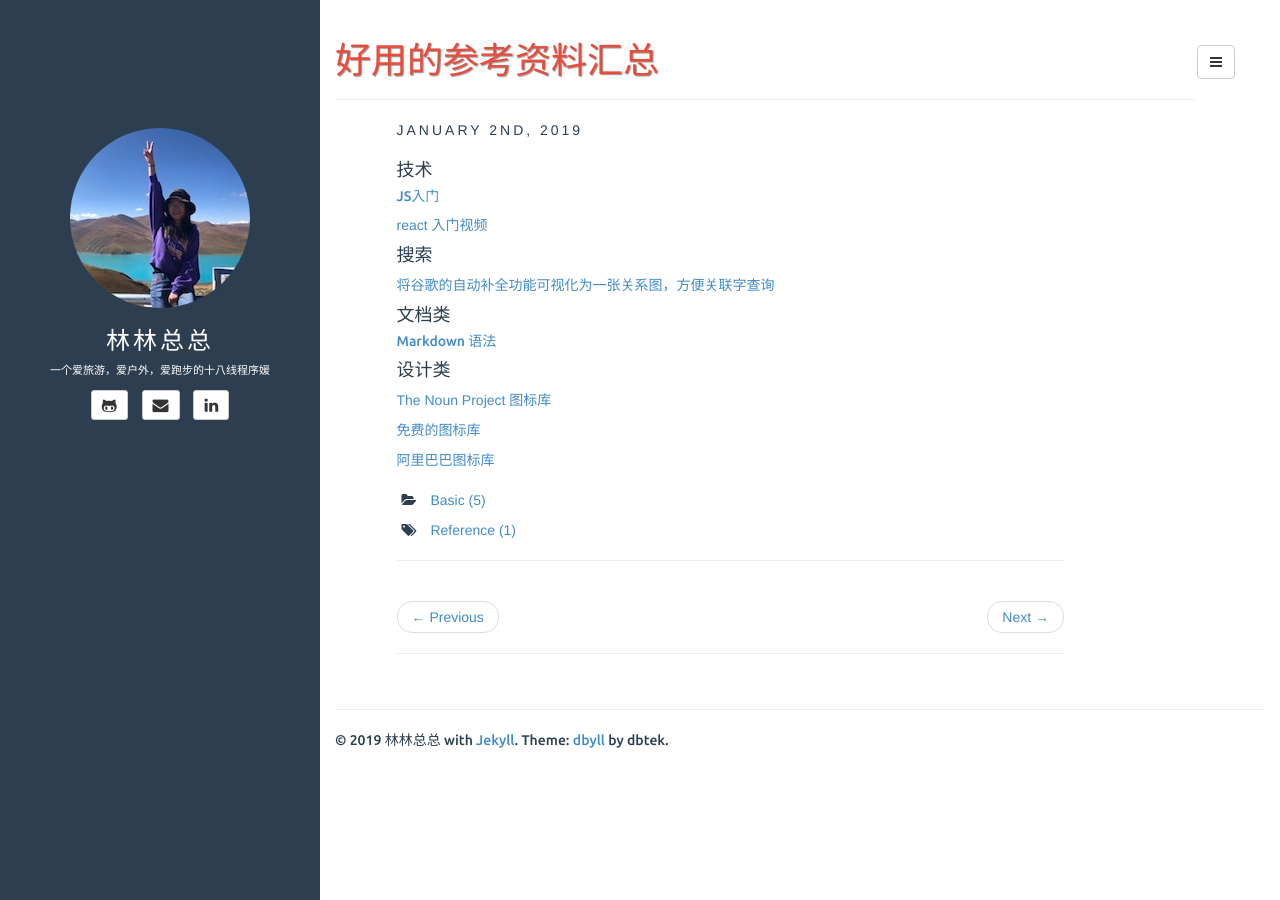
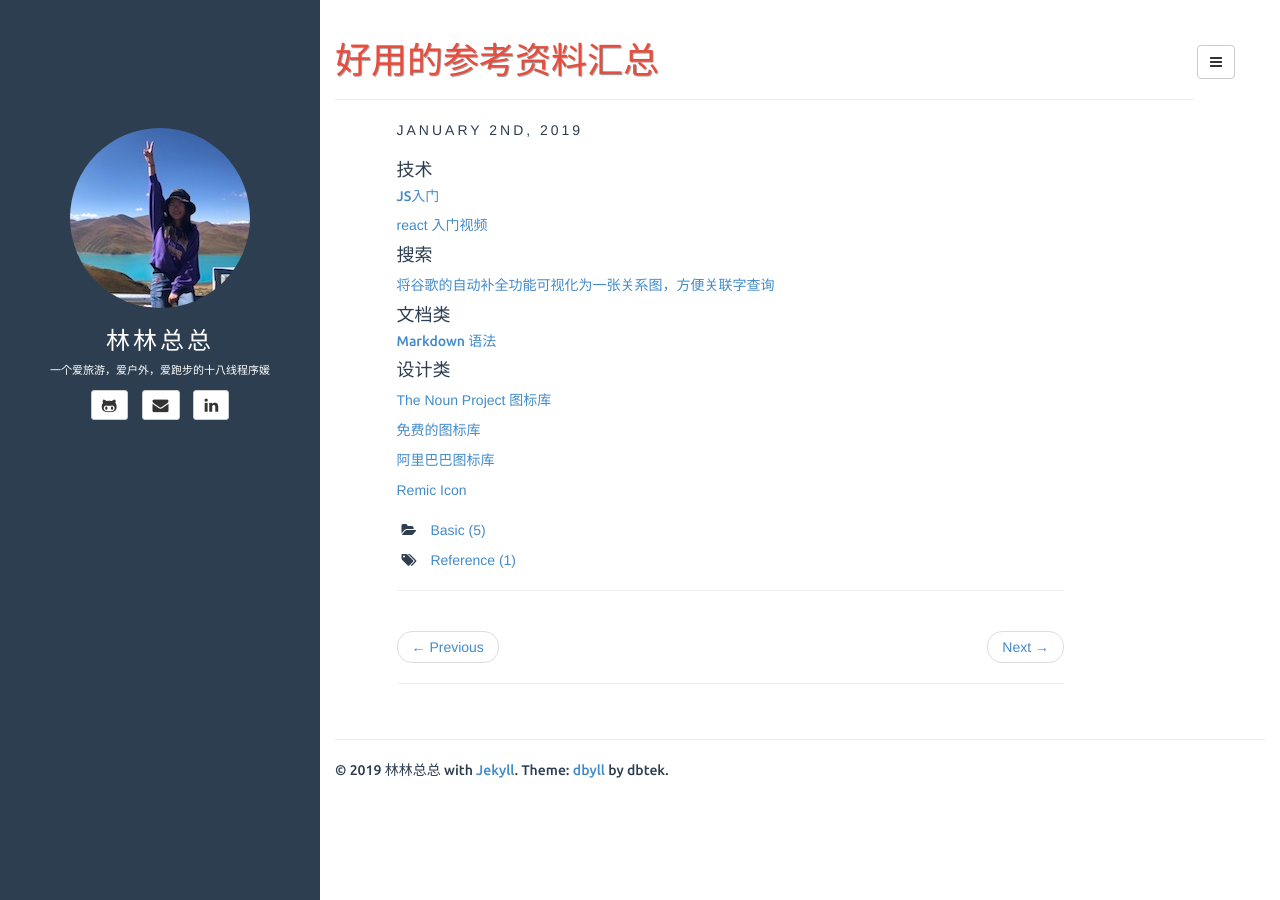
Before and after one commit to LindseyZhang/LindseyZhang.github.io, a Jekyll site: the page built from _posts/2019-01-02-useful_link.md, in a window 1280 px wide. Built offline with Jekyll 4.4.1, drawn with Linux system fonts in a browser that asks for light colours.

Commit message:
add new icon link

```diff
--- a/_posts/2019-01-02-useful_link.md
+++ b/_posts/2019-01-02-useful_link.md
@@ -27,3 +27,5 @@ description: 一些有用的资料收集，方便查看
 [免费的图标库](https://icons8.com/)
 
 [阿里巴巴图标库](https://www.iconfont.cn/)
+
+[Remic Icon](<https://remixicon.com/>)
```
